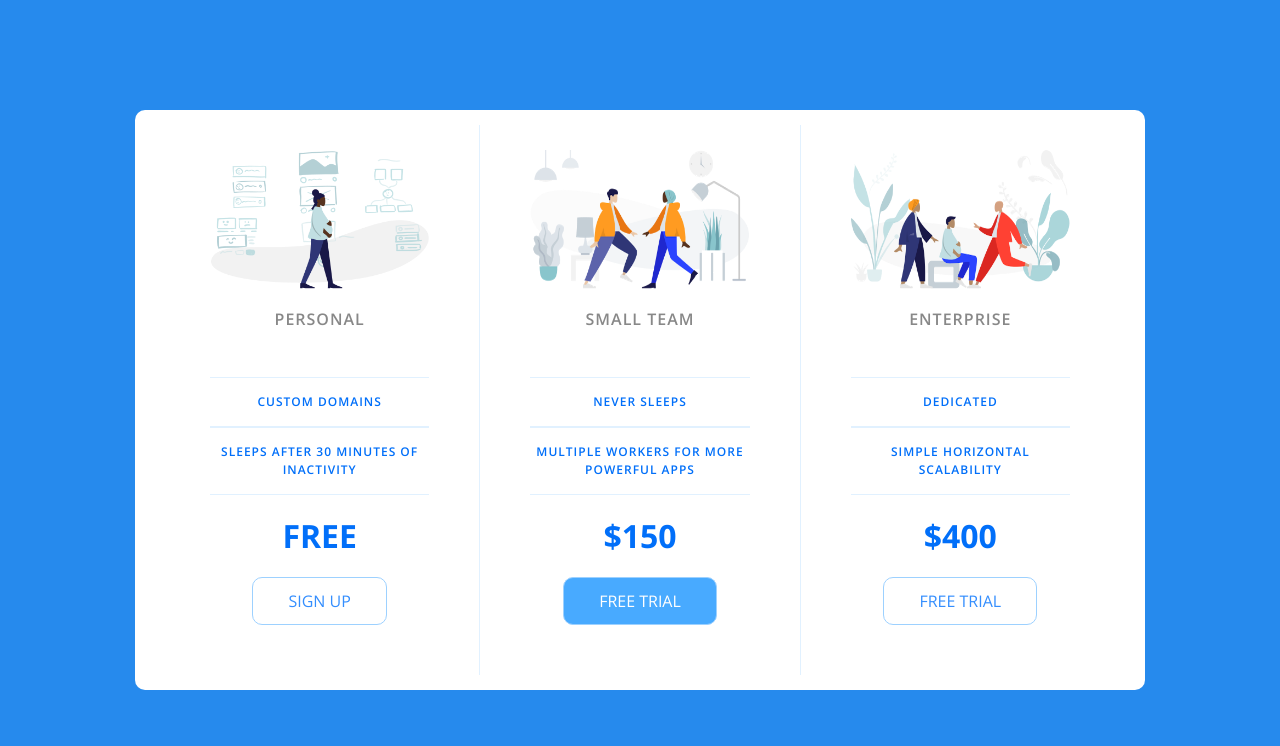
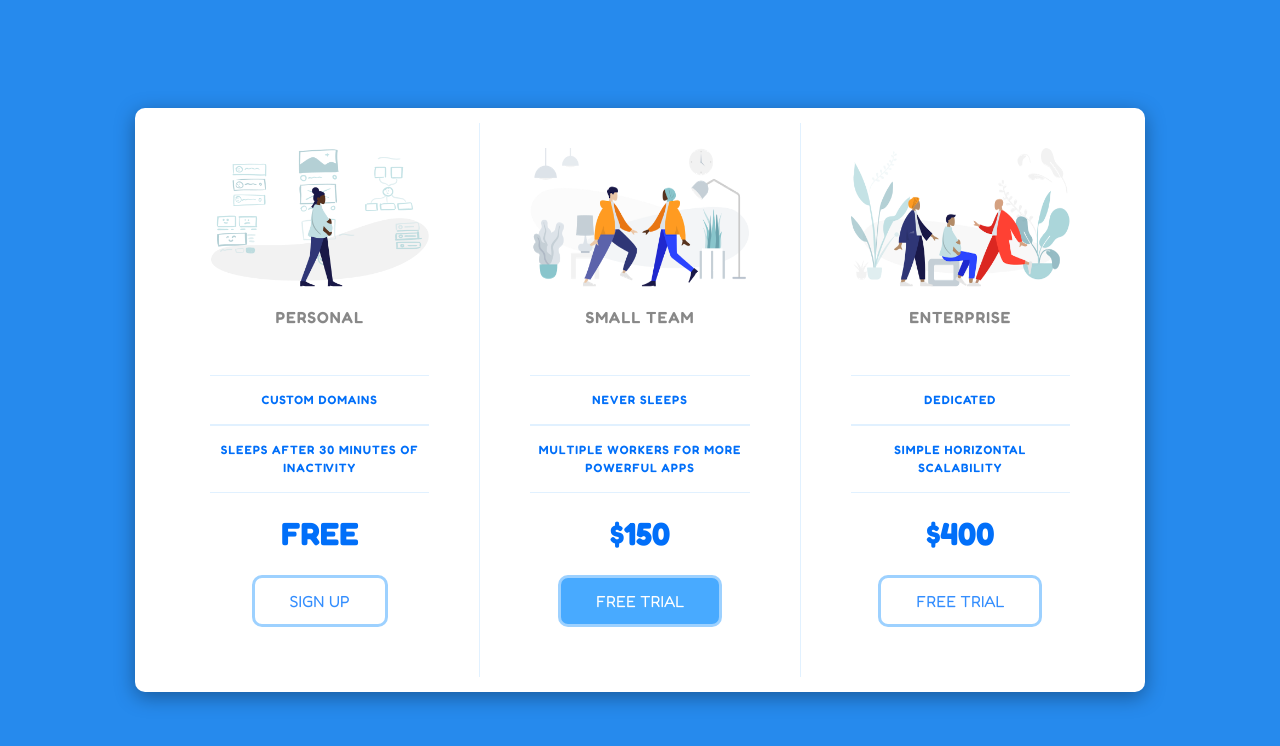
Before and after one commit to Elton133/pricing-panel, a plain HTML site: page index.html in a window 1280 px wide. Drawn offline with nearby package versions, Linux system fonts and the light colour scheme.

Commit message:
Pricing Panel Update

```diff
--- a/index.html
+++ b/index.html
@@ -10,6 +10,9 @@
   <link rel="preconnect" href="https://fonts.gstatic.com" crossorigin />
   <link href="https://fonts.googleapis.com/css2?family=Open+Sans:ital,wght@0,300..800;1,300..800&display=swap"
     rel="stylesheet" />
+  <link rel="preconnect" href="https://fonts.googleapis.com">
+  <link rel="preconnect" href="https://fonts.gstatic.com" crossorigin>
+  <link href="https://fonts.googleapis.com/css2?family=Fredoka:wght@300..700&display=swap" rel="stylesheet">
 </head>
 
 <body>
--- a/styles.css
+++ b/styles.css
@@ -1,7 +1,4 @@
-/* body{
-    background-color: rgb(13, 115, 163);
-}
-*/
+
 
 html, body, div, span, applet, object, iframe,
 h1, h2, h3, h4, h5, h6, p, blockquote, pre,
@@ -31,7 +28,7 @@ footer, header, hgroup, menu, nav, section {
 
 Html{
 	box-sizing: border-box;
-	font-family: 'Open Sans', sans-serif;
+	font-family: 'Fredoka', sans-serif;
 }
 body {
 	line-height: 1;
@@ -70,7 +67,7 @@ body{
 	flex-direction: column;
 	text-align: center;
 	text-transform: uppercase;
-
+	box-shadow: 0 5px 20px rgba(0, 0, 0, 0.35);
 }
 .pricing-plan{
 	border-bottom: 1px solid #e1f1ff;
@@ -87,13 +84,11 @@ body{
 	color: #888;
 	font-weight: 600;
 	letter-spacing: 1px;
-
 }
 
 .pricing-features{
 	margin: 50px 0 25px;
 	color:#016ff9;
-
 }
 
 .pricing-features-item{
@@ -107,25 +102,25 @@ body{
 }
 
 .pricing-price{
-	font-weight: bold;
+	font-weight: 700;
 	font-size: 32px;
 	color: #016ff9;
 	display: block;
-
 }
 .pricing-button{
-	border: 1px solid #9dd1ff;
+	border: 3px solid #9dd1ff;
 	border-radius: 10px;
 	color: #348efe;
 	padding: 15px 35px;
 	display: inline-block;
 	text-decoration: none;
 	margin: 25px 0;
-	transition: background-color 200ms ease-in-out;
+	transition: background-color 0.3s ease-in-out;
 }
-
 .pricing-button:hover, .pricing-button:focus{
 	background-color:#e1f1ff;
+	transform: scale(1.01);
+	box-shadow: 0 5px 15px rgba(0, 0, 0, 0.4);
 }
 .pricing-button.is-featured{
 	background-color: #48aaff;
@@ -139,6 +134,7 @@ body{
 @media(min-width :900px){
 	.pricing-panel-table{
 		flex-direction: row;
+
 	}
 	.pricing-plan{
 		border-bottom: none;
```
